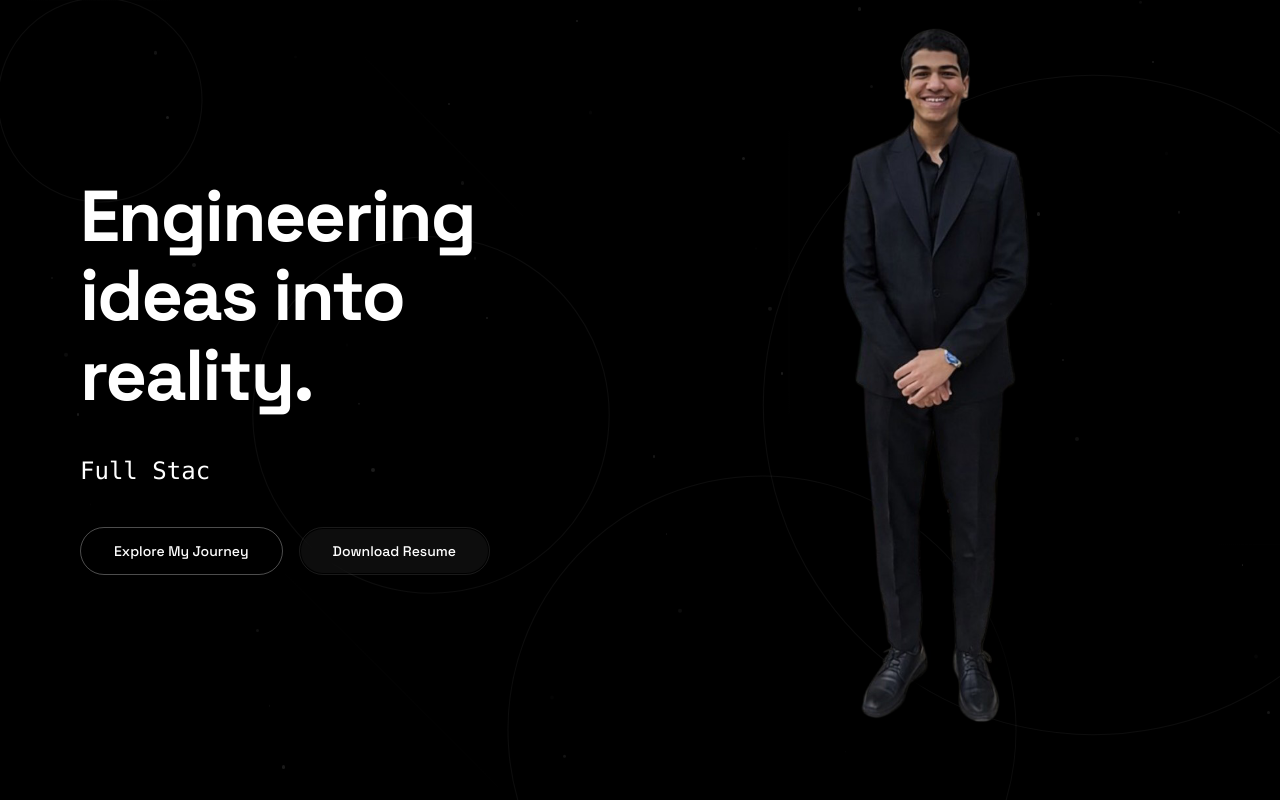
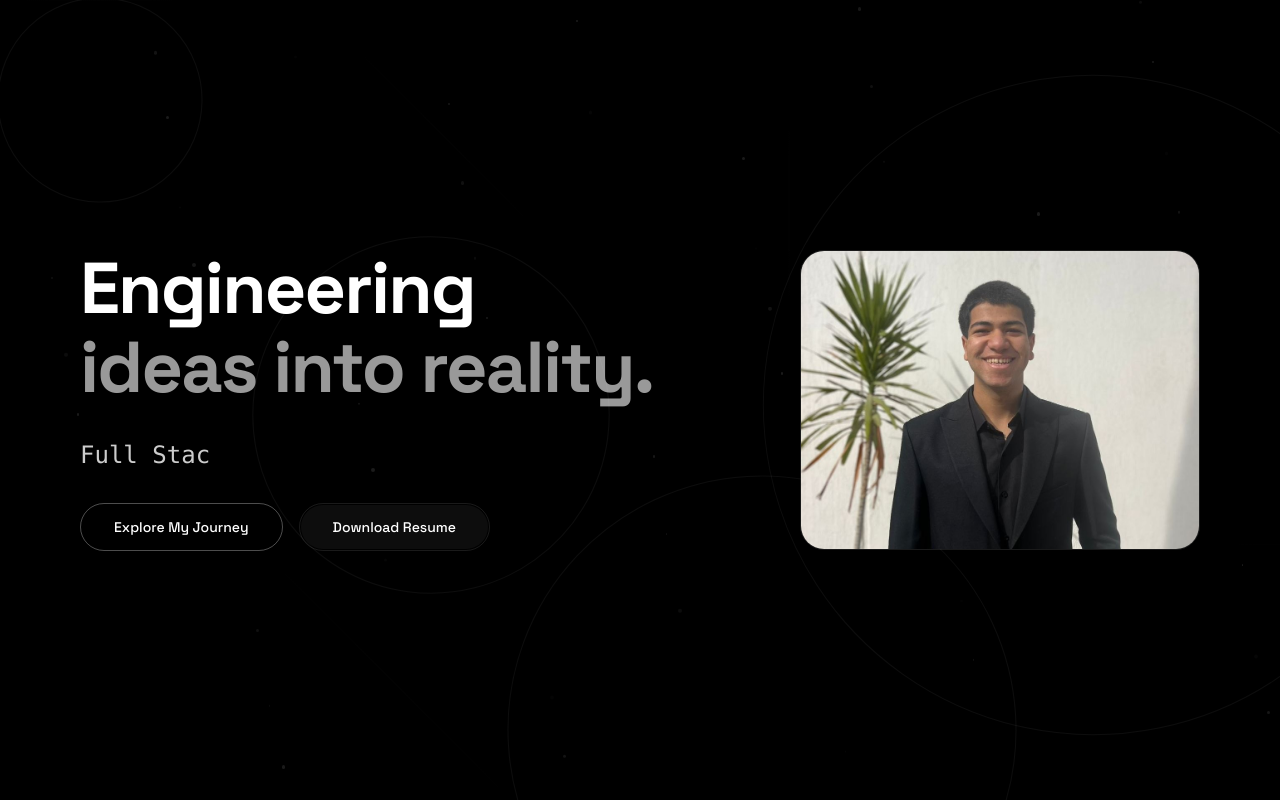
Before and after one commit to omar-syntax/Omar-gad-portfolio, a Next.js app: page / in a window 1280 px wide. Shown: the top 800 px of the page. Built offline with nearby package versions, Linux system fonts and the light colour scheme.

Commit message:
changing profile picture.

```diff
--- a/components/Hero.tsx
+++ b/components/Hero.tsx
@@ -25,11 +25,11 @@ export default function Hero() {
   const imageOpacity = useTransform(scrollYProgress, [0, 0.8, 1], [1, 0.5, 0]);
 
   return (
-    <section ref={containerRef} className="relative w-full h-screen overflow-hidden flex flex-col items-center justify-end">
-      <div className="flex-1 w-full max-w-7xl px-6 md:px-20 grid grid-cols-1 md:grid-cols-2 gap-8 items-center z-10 pb-12 min-h-0">
+    <section ref={containerRef} className="relative w-full h-screen overflow-hidden flex flex-col items-center justify-center">
+      <div className="relative w-full max-w-7xl px-6 md:px-20 flex flex-col md:flex-row items-center justify-between z-10 gap-12 md:gap-16 text-center md:text-left">
 
-        {/* Left Side: Content */}
-        <div className="flex flex-col items-start gap-8">
+        {/* Left: Content */}
+        <div className="flex flex-col items-center md:items-start gap-6 max-w-3xl flex-1">
           <motion.div
             initial={{ opacity: 0, y: 20 }}
             animate={{ opacity: 1, y: 0 }}
@@ -38,7 +38,7 @@ export default function Hero() {
           >
             <h1 className="text-4xl md:text-6xl lg:text-7xl font-bold tracking-tight text-white leading-[1.1]">
               Engineering <br />
-              <span className="text-white">
+              <span className="text-white/60">
                 ideas into reality.
               </span>
             </h1>
@@ -50,7 +50,7 @@ export default function Hero() {
             transition={{ duration: 0.8, delay: 0.2, ease: "easeOut" }}
             className="min-h-[48px] flex items-center"
           >
-            <div className="text-xl md:text-2xl font-medium font-mono text-white">
+            <div className="text-xl md:text-2xl font-medium font-mono text-white/80">
               <Typewriter
                 options={{
                   strings: [
@@ -76,7 +76,7 @@ export default function Hero() {
             initial={{ opacity: 0, y: 20 }}
             animate={{ opacity: 1, y: 0 }}
             transition={{ duration: 0.8, delay: 0.4, ease: "easeOut" }}
-            className="flex flex-wrap gap-4"
+            className="flex flex-wrap justify-center md:justify-start gap-4"
           >
             <motion.button
               onClick={scrollToJourney}
@@ -103,22 +103,22 @@ export default function Hero() {
           </motion.div>
         </div>
 
-        {/* Right Side: Professional Image */}
+        {/* Right: Professional Image */}
         <motion.div
-          initial={{ opacity: 0, x: 20, scale: 0.95 }}
-          animate={{ opacity: 1, x: 0, scale: 1 }}
-          transition={{ duration: 1, delay: 0.3, ease: "easeOut" }}
-          className="relative w-full h-[40vh] md:h-full min-h-0 flex items-end justify-center"
+          initial={{ opacity: 0, y: 20, scale: 0.95 }}
+          animate={{ opacity: 1, y: 0, scale: 1 }}
+          transition={{ duration: 1, delay: 0.6, ease: "easeOut" }}
+          className="relative w-full max-w-[400px] aspect-square md:aspect-[4/3] flex-shrink-0"
         >
           <motion.div
             style={{ y: imageY, opacity: imageOpacity }}
-            className="w-full h-full relative border-none flex items-end justify-center"
+            className="w-full h-full relative border border-white/10 rounded-3xl overflow-hidden shadow-2xl"
           >
             <Image
-              src="/images/profile.png"
+              src="/images/profile.jpg"
               alt="Omar Mohamed Gad"
               fill
-              className="object-contain object-bottom pointer-events-none drop-shadow-2xl"
+              className="object-cover pointer-events-none"
               priority
             />
           </motion.div>
```
Also changed, not shown: public/images/profile.jpg (added).
